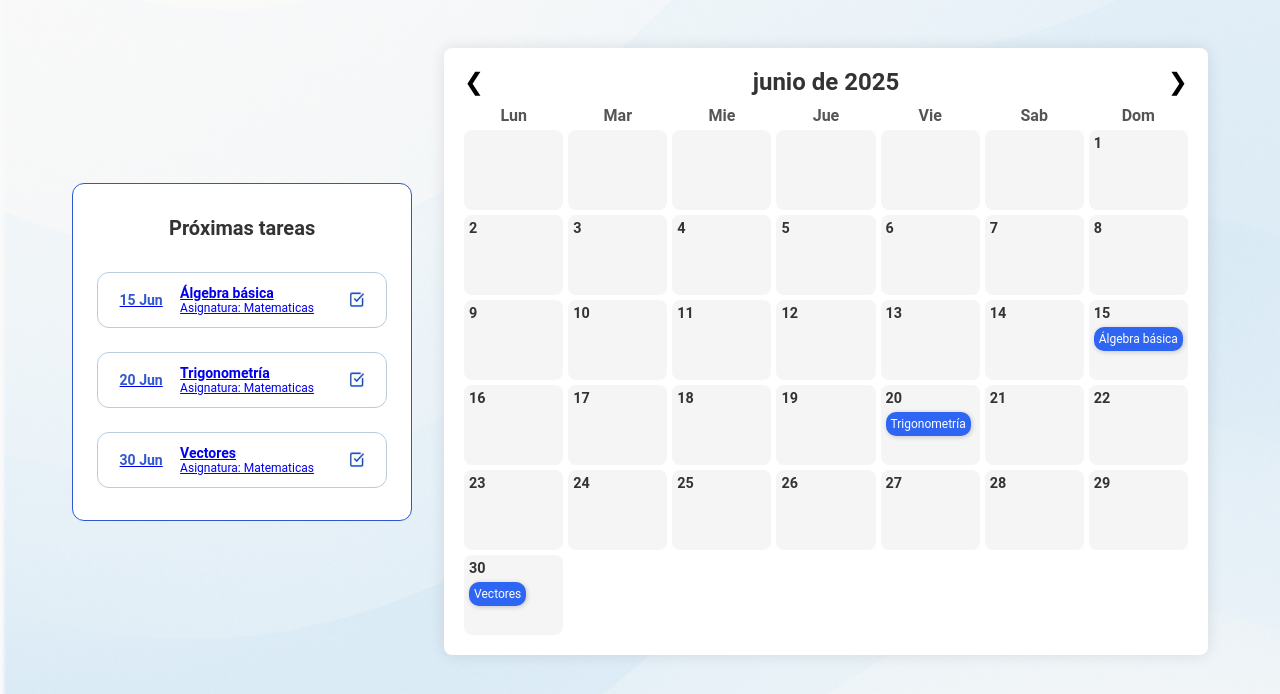
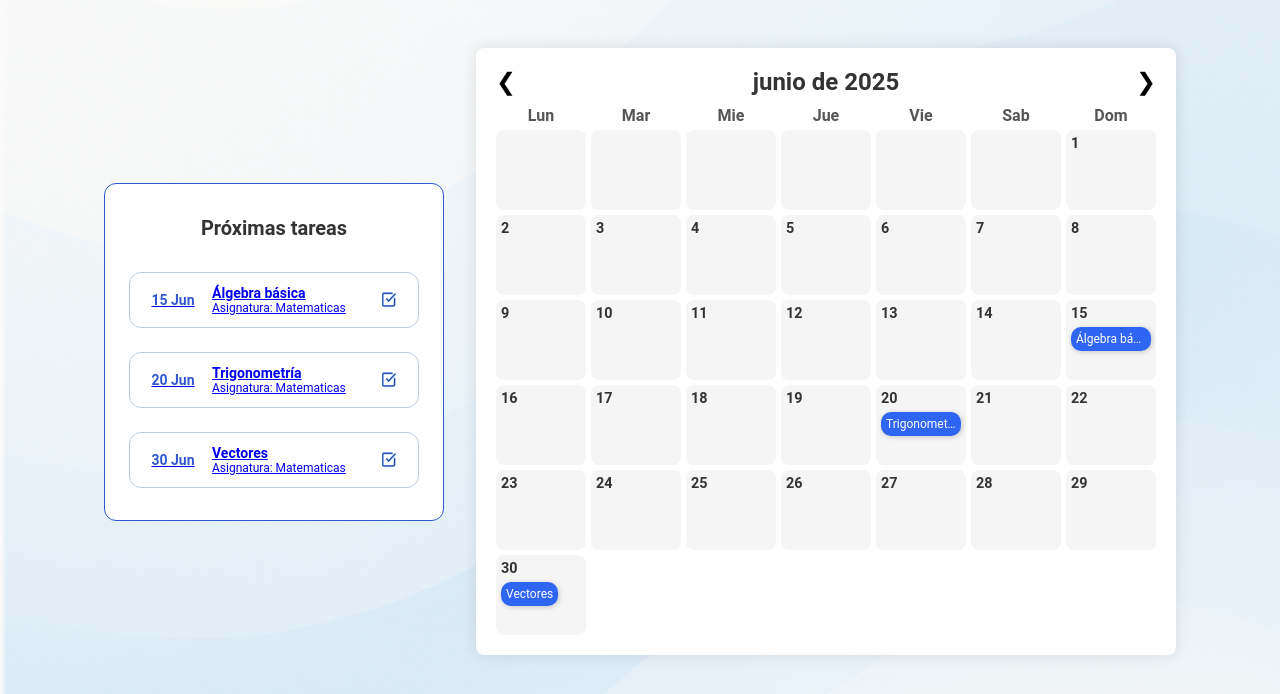
Before and after one commit to Alex-LG-Dev/PW-GTI, a PHP site: page /PROA/app/calendario_alumno.php?id_asignatura=1 in a window 1280 px wide. Shown: the part 106-800 px from the top of the page. Run offline with PHP 8.4, Linux system fonts and the light colour scheme; a user stored in the database is signed in; data comes from the database, SQL or seed files in the repository.

Commit message:
calendario

```diff
--- a/src/PROA/app/css/estilos_combinados.css
+++ b/src/PROA/app/css/estilos_combinados.css
@@ -1984,6 +1984,20 @@ textarea {
   display: grid;
   grid-template-columns: repeat(7, 1fr);
   gap: 5px;
+  display: contents;
+}
+.calendar-days .day:hover {
+  transform: scale(1.1);
+  box-shadow: 0 6px 20px rgba(0, 0, 0, 0.35);
+  cursor: pointer;
+}
+
+.calendar-grid {
+  display: grid;
+  grid-template-columns: repeat(7, 90px); /* ancho mínimo para cada día */
+  overflow-x: auto;
+  scroll-snap-type: x mandatory;
+  -webkit-overflow-scrolling: touch;
 }
 
 .day {
@@ -2511,9 +2525,3 @@ align-self: center;
   border: 2px solid #3057CF;
   border-radius: 12px;
 }
-
-.calendar-days .day:hover {
-  transform: scale(1.1);
-  box-shadow: 0 6px 20px rgba(0, 0, 0, 0.35);
-  cursor: pointer;
-}
```
